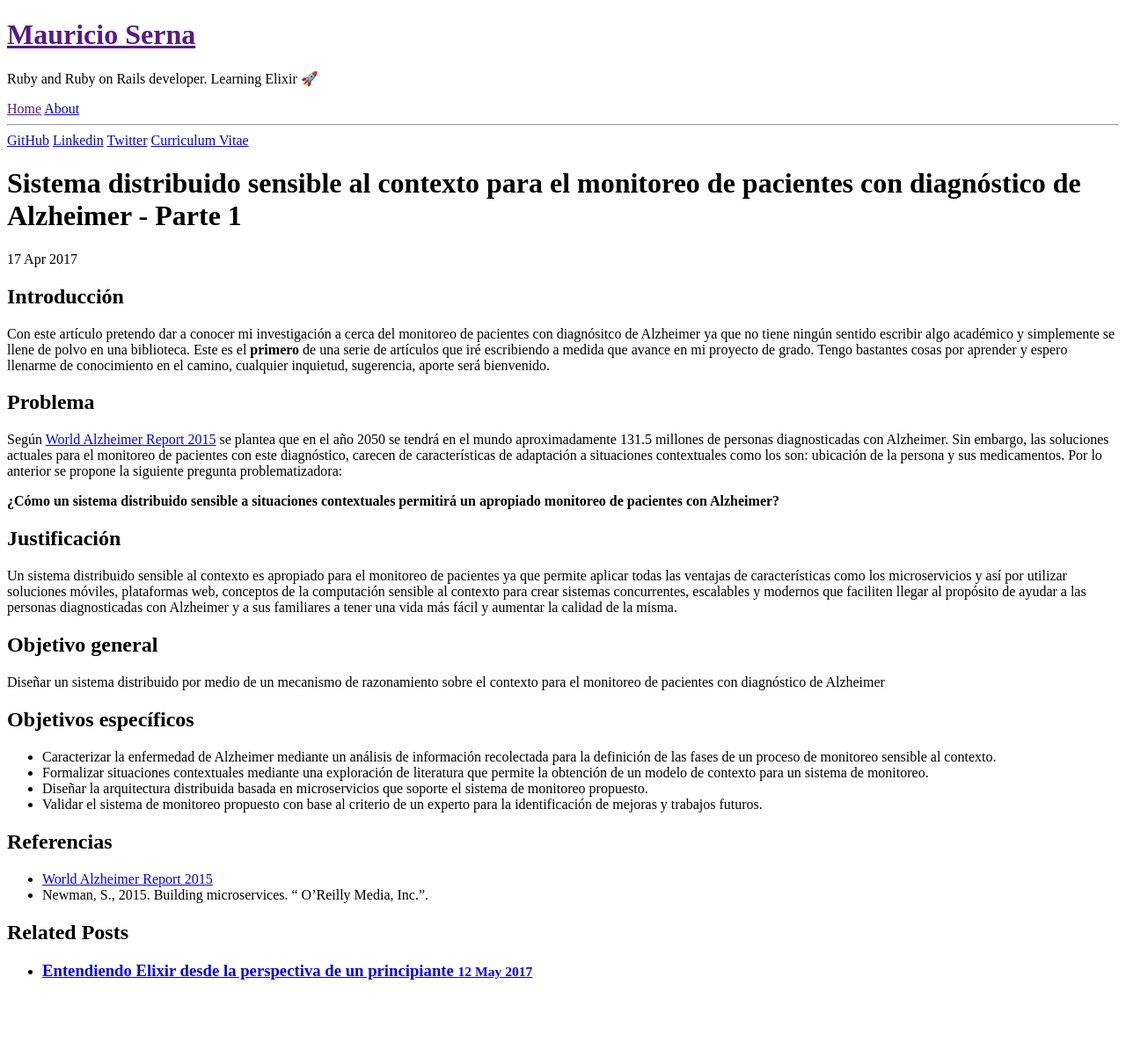
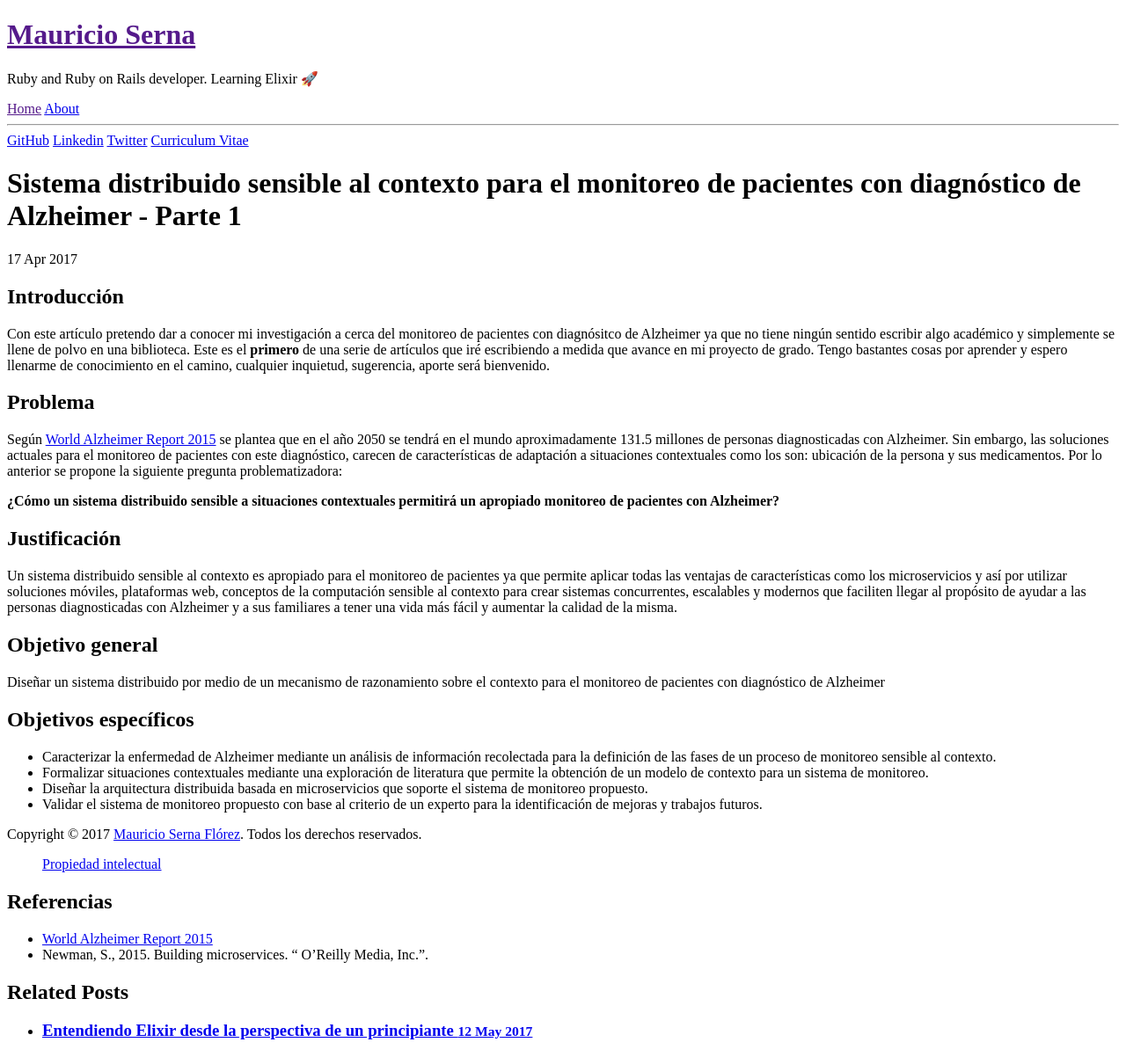
Before and after one commit to kmlroot/mauricio, a Jekyll site: the page built from _posts/2017-04-17-graduation-project-part-1.md, in a window 1280 px wide. Shown: the whole page at 88% size. Built offline with Jekyll 4.4.1, drawn with Linux system fonts in a browser that asks for light colours; comment, search, counter and statistics services are not loaded; before the commit the page ends 1134 px from its top, so only the background shows below that.

Commit message:
[Add] intellectual property

```diff
--- a/_posts/2017-04-17-graduation-project-part-1.md
+++ b/_posts/2017-04-17-graduation-project-part-1.md
@@ -31,6 +31,10 @@ Diseñar un sistema distribuido por medio de un mecanismo de razonamiento sobre
 - Diseñar la arquitectura distribuida basada en microservicios que soporte el sistema de monitoreo propuesto.
 - Validar el sistema de monitoreo propuesto con base al criterio de un experto para la identificación de mejoras y trabajos futuros.
 
+Copyright © 2017 [Mauricio Serna Flórez](https://www.mauricioserna.me). Todos los derechos reservados.
+
+> [Propiedad intelectual](http://www.cide.edu.co/cidevirtual/file.php/1/Normatividad_Derechos_de_Autor.pdf)
+
 ## Referencias
 
 - [World Alzheimer Report 2015](http://www.worldalzreport2015.org/downloads/world-alzheimer-report-2015.pdf){:target="_blank"}
```
